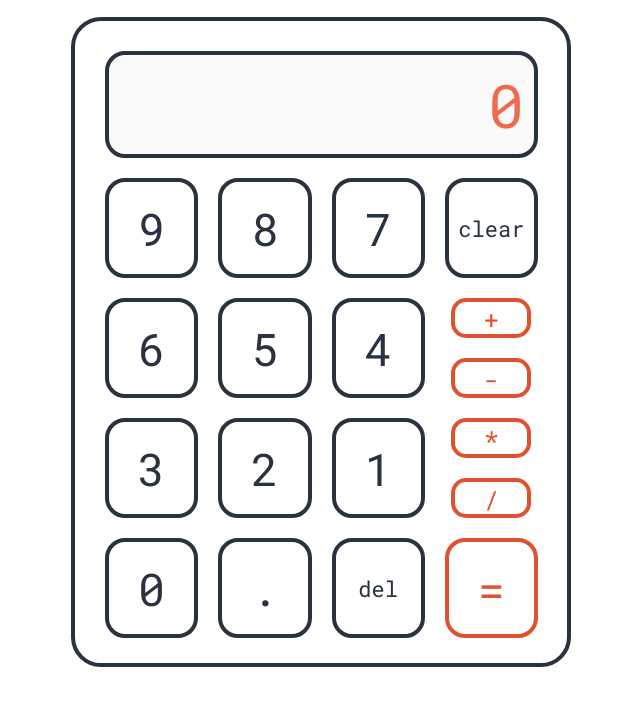
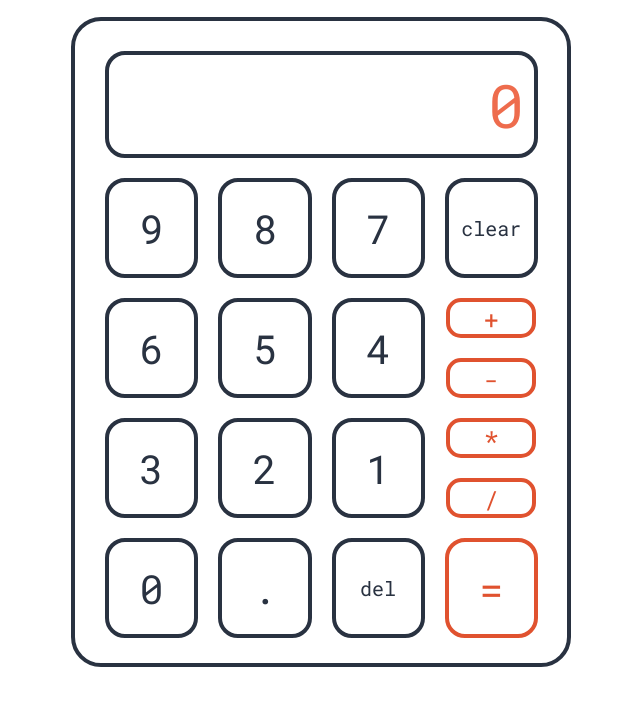
Before and after one commit to manasabhyankar/calculator, a plain HTML site: page index.html in a window 1280 px wide. Shown: the part 161-866 px from the top of the page, without its empty margins (319-959 px from the left). Drawn offline with Linux system fonts and the light colour scheme.

Commit message:
edited script.js and styles.css

```diff
--- a/script.js
+++ b/script.js
@@ -189,7 +189,7 @@ function sumDiff(arr) {
             result = operate(arr[i], n1, n2);
         }
     }
-    console.log(display.value);
+//    console.log(display.value);
     display.value = result;
 }
 
--- a/styles.css
+++ b/styles.css
@@ -70,6 +70,7 @@ a:hover {
     margin: 10px;
     padding: 10px;
     color: #ee6c4d;
+    background-color: white;
     text-align: right;
     font-size: 60px;
     font-family: 'Roboto Mono';
@@ -90,30 +91,32 @@ a:hover {
 
 .operator {
     justify-self: center;
+    vertical-align: bottom;
     font-size: 25px;
     color: #e0522f;
     border: 4px solid #e0522f;
     border-radius: 15px;
     height: 40px;
-    width: 80px;
+    width: 90px;
+    vertical-align: middle;
 }
 
 .num, .dec {
-    font-size: 45px;
+    font-size: 40px;
     color: #293241;
     border: 4px solid #293241;
 }
 
 .eq {
     grid-area: 5 / 4 / 6 / 5;
-    font-size: 45px;
+    font-size: 40px;
     color: #e0522f;
     border: 4px solid #e0522f;
 }
 
 .clear, .back {
     grid-area: 2 / 4 / 3 / 5;
-    font-size: 22px;
+    font-size: 20px;
     color: #293241;
     border: 4px solid #293241;
 }
```
